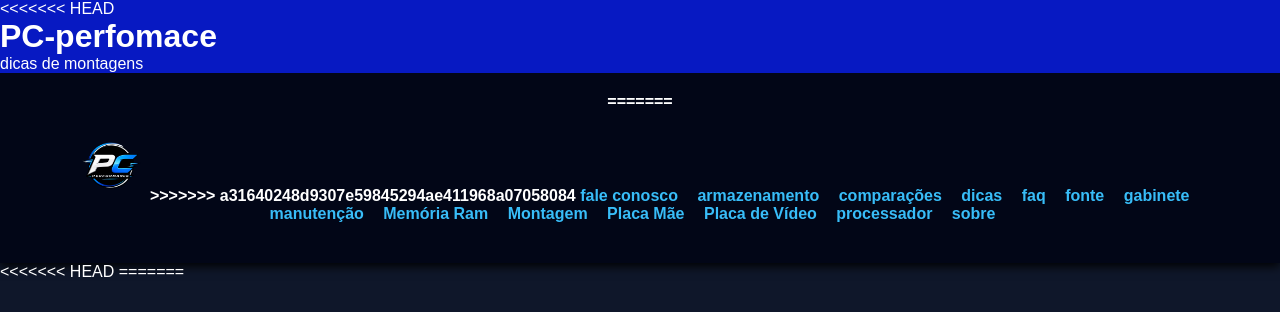
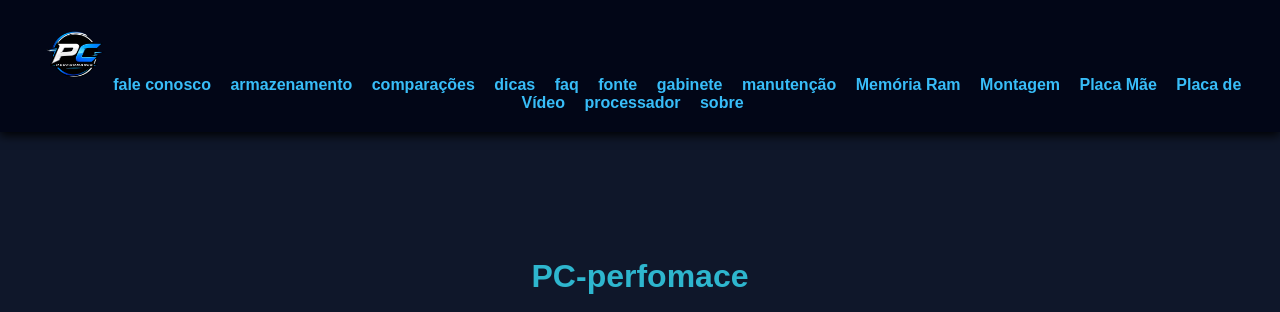
Before and after one commit to cristhian984/pc-perfomace, a plain HTML site: page inicio.html in a window 1280 px wide. Shown: the top 312 px of the page. Drawn offline with Linux system fonts and the light colour scheme; grey boxes are pictures that could not be loaded.

Commit message:
“add“

```diff
--- a/inicio.html
+++ b/inicio.html
@@ -9,16 +9,9 @@
 
 <body>
     <header class="branco">
-<<<<<<< HEAD
-        <h1 style="color:white;"> PC-perfomace</h1>
-        <p>dicas de montagens </p>
-
-        <nav>
-=======
 
         <nav>
             <img src="ChatGPT Image 5 de mai. de 2026, 13_57_00.png" alt="minha logo" width="70">
->>>>>>> a31640248d9307e59845294ae411968a07058084
             <a href="Contato.html">fale conosco</a>
             <a href="armazenamento.html">armazenamento</a>
             <a href="comparacoes.html">comparações</a>
@@ -35,8 +28,6 @@
             <a href="sobre.html">sobre</a>
         </nav>
     </header>
-<<<<<<< HEAD
-=======
     <br><br><br><br><br><br><br>
     <div>
         <h1 style="color:rgb(46, 182, 206);"> PC-perfomace</h1>
@@ -95,7 +86,6 @@
         <p>© PC Performance- feito por Cristhian</p>
 
     </footer>
->>>>>>> a31640248d9307e59845294ae411968a07058084
 
 
 
```
